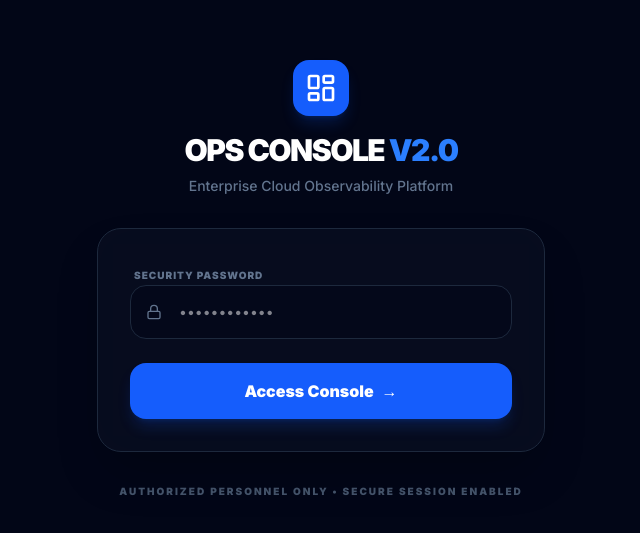
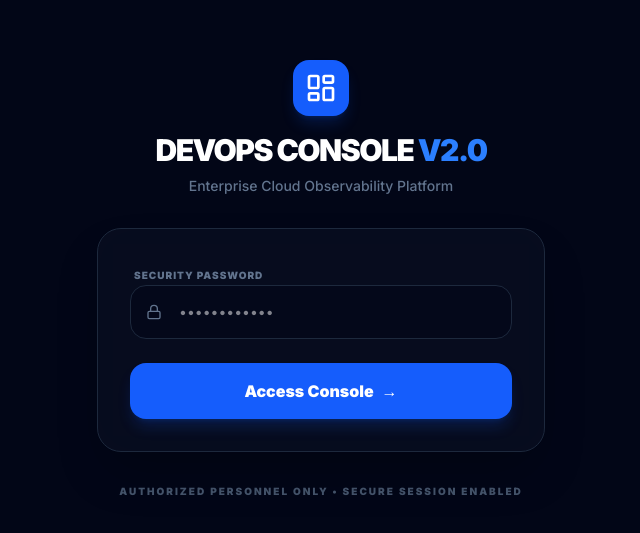
Before and after one commit to minhtri2582/aws-devops-dashboard, a Next.js app: page /login in a window 1280 px wide. Shown: the part 121-654 px from the top of the page, without its empty margins (319-959 px from the left). Built offline with nearby package versions, Linux system fonts and the light colour scheme.

Commit message:
style: rename Ops Console to DevOps Console
Co-authored-by: Cursor <cursoragent@cursor.com>

```diff
--- a/src/app/layout.tsx
+++ b/src/app/layout.tsx
@@ -5,7 +5,7 @@ import "./globals.css";
 const inter = Inter({ subsets: ["latin"] });
 
 export const metadata: Metadata = {
-  title: "AWS Core Dashboard",
+  title: "DevOps Console v2.0",
   description: "Unified AWS Infrastructure Monitor",
 };
 
--- a/src/app/login/page.tsx
+++ b/src/app/login/page.tsx
@@ -45,7 +45,7 @@ export default function LoginPage() {
           </div>
           <div className="space-y-2">
             <h1 className="text-3xl font-black tracking-tighter text-white uppercase">
-              Ops Console <span className="text-blue-500">v2.0</span>
+              DevOps Console <span className="text-blue-500">v2.0</span>
             </h1>
             <p className="text-slate-500 text-sm font-medium">
               Enterprise Cloud Observability Platform
--- a/src/app/page.tsx
+++ b/src/app/page.tsx
@@ -238,7 +238,7 @@ export default function SREDashboard() {
               <div className="p-2 bg-blue-600 rounded-lg shadow-lg shadow-blue-600/20">
                 <LayoutDashboard className="w-6 h-6 text-white" />
               </div>
-              <h1 className="text-2xl font-black tracking-tighter uppercase text-white">Ops Console <span className="text-blue-500">v2.0</span></h1>
+              <h1 className="text-2xl font-black tracking-tighter uppercase text-white">DevOps Console <span className="text-blue-500">v2.0</span></h1>
             </div>
             <p className="text-slate-500 text-sm font-medium flex items-center gap-2">
               <Circle className="w-2 h-2 fill-emerald-500 text-emerald-500" />
```
Also changed, not shown: 1 other file (tests, documents, lock files or other folders).
